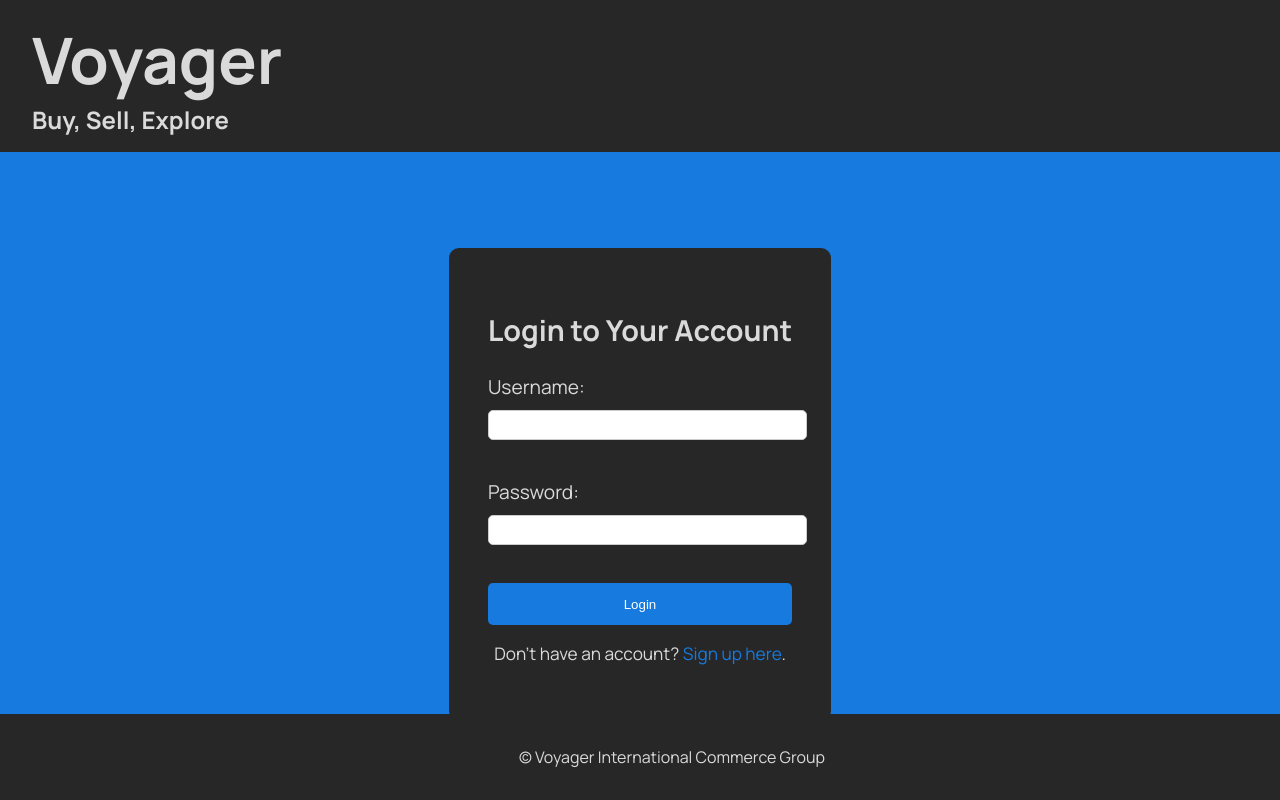
After one commit to FEUP-LTW-2024/ltw-project-2024-ltw18g05, a PHP site: page /pages/login.php in a window 1280 px wide. The commit adds this page. Run offline with PHP 8.4, Linux system fonts and the light colour scheme; some libraries are stand-ins or nearby versions.

Commit message:
login page implemented

```diff
--- /dev/null
+++ b/css/login.css
@@ -0,0 +1,104 @@
+@import url('https://fonts.googleapis.com/css2?family=Manrope:wght@200..800&display=swap');
+
+body {
+    background-color: #167ade;
+    margin: 0 auto;
+    display: grid;
+    grid-template-rows: auto auto auto;
+    font-family: Manrope;
+    a {
+        color: #dadada;
+        text-decoration: none;
+    }
+}
+
+header {
+    display: grid;
+    grid-template-columns: 1fr 3fr 0.8fr;
+    background-color: #272727;
+    color: #dadada;
+    padding: 1em 2em;
+    #title_slogan {
+        display: flex;
+        flex-direction: column;
+        justify-content: left;
+        h1 {
+            margin: 0;
+            font-size: 4em;
+        }
+        h2 {margin: 0;}
+    }
+}
+
+.login-container {
+    max-width: 600px;
+    margin: 0 auto;
+    padding: 2em;
+    background-color: #272727;
+    color: #dadada;
+    border-radius: 10px;
+    margin-top: 5em;
+    font-size: larger;
+    justify-self: center;
+    align-self: center;
+}
+
+
+.login-container h2 {
+    text-align: center;
+}
+
+.input-container {
+    margin-bottom: 2em;
+}
+
+.input-container label {
+    display: block;
+    margin-bottom: 0.5em;
+}
+
+.input-container input {
+    width: 100%;
+    padding: 0.5em;
+    border-radius: 5px;
+    border: 1px solid #ccc;
+}
+
+button[type="submit"] {
+    width: 100%;
+    background-color: #167ade;
+    color: #fff;
+    border: none;
+    padding: 1em;
+    border-radius: 5px;
+    cursor: pointer;
+}
+
+button[type="submit"]:hover {
+    background-color: #125d9b;
+}
+
+.no-account {
+    text-align: center;
+    margin-top: 1em;
+    font-size: 0.9em;
+}
+
+.no-account a {
+    color: #167ade;
+    text-decoration: none;
+}
+
+.no-account a:hover {
+    text-decoration: underline;
+}
+
+footer {
+    background-color: #272727;
+    color: #dadada;
+    padding: 1em 2em;
+    text-align: center;
+    position: fixed;
+    bottom: 0;
+    width: 100%;
+}
--- a/pages/index.php
+++ b/pages/index.php
@@ -16,8 +16,8 @@
                 <button formaction="login.php" formmethod="post" type="submit">Search</button>
             </div>
             <div id="login_signup_image">
-                <a href="register_page.php">Login</a>
-                <a href="login_page.php">Sign Up</a>
+                <a href="login.php">Login</a>
+                <a href="register.php">Sign Up</a>
                 <img src="/images/anonymous.png">
             </div>
         </header>
--- /dev/null
+++ b/pages/login.php
@@ -0,0 +1,36 @@
+<!DOCTYPE html>
+<html>
+<head>
+    <title>Login - Voyager</title>
+    <meta charset="UTF-8">
+    <link href="/css/login.css" rel="stylesheet">
+</head>
+<body>
+    <header>
+        <div id="title_slogan">
+            <h1><a href="index.php">Voyager</a></h1>
+            <h2><a href="index.php">Buy, Sell, Explore</a></h2>
+        </div>
+    </header>
+
+    <div class="login-container">
+        <form action="authenticate.php" method="post">
+            <h2>Login to Your Account</h2>
+            <div class="input-container">
+                <label for="username">Username:</label>
+                <input type="text" id="username" name="username" required>
+            </div>
+            <div class="input-container">
+                <label for="password">Password:</label>
+                <input type="password" id="password" name="password" required>
+            </div>
+            <button type="submit">Login</button>
+        </form>
+        <p class="no-account">Don't have an account? <a href="register.php">Sign up here</a>.</p>
+    </div>
+
+    <footer>
+        <p>&copy; Voyager International Commerce Group</p>
+    </footer>
+</body>
+</html>
```
